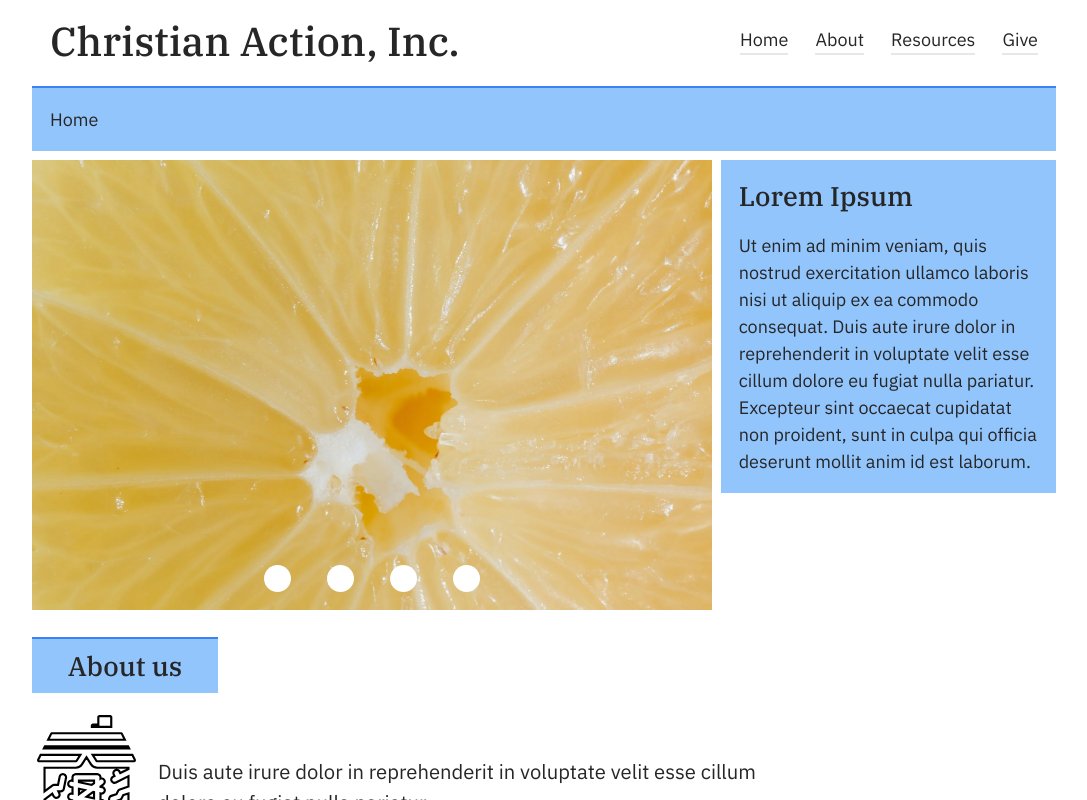
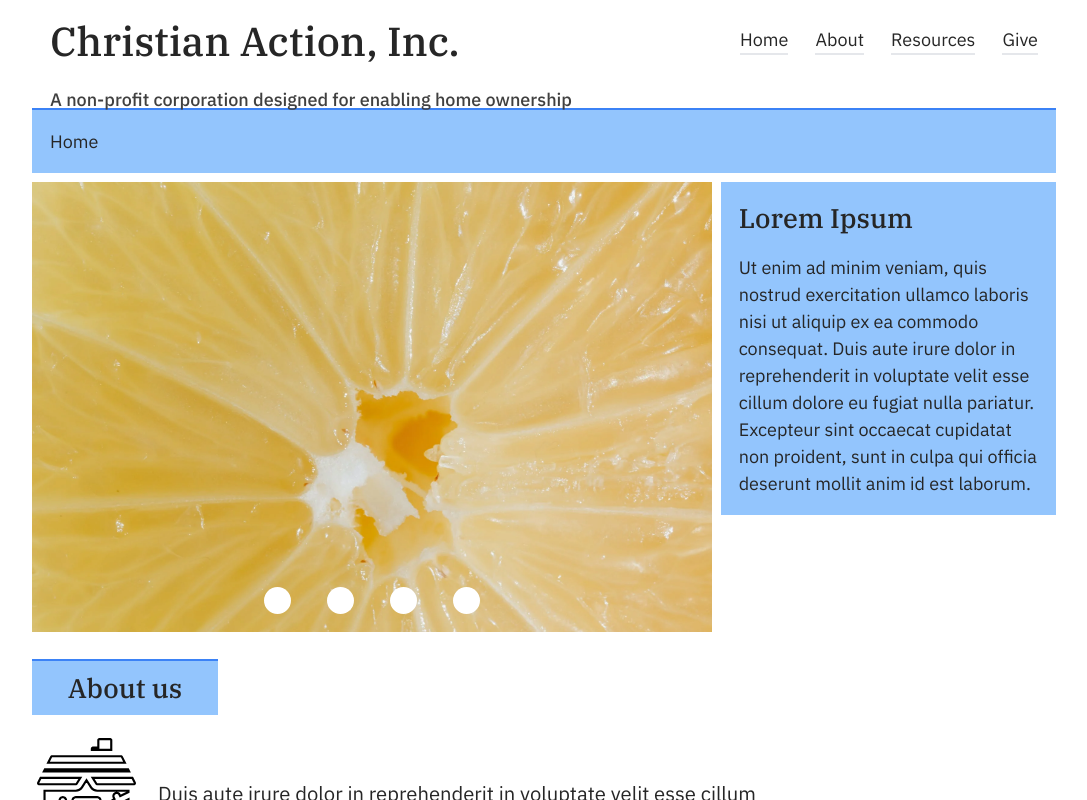
Before and after one commit to blaze-vincent/christian-action-2022, a Next.js app: page / in a window 1280 px wide. Shown: the top 800 px of the page, without its empty margins (96-1183 px from the left). Built offline with nearby package versions, Linux system fonts and the light colour scheme.

Commit message:
Add tagline to header

```diff
--- a/components/header.js
+++ b/components/header.js
@@ -3,7 +3,7 @@ import Navbar from "./generic/navbar/navbar";
 
 export default function Header(){
   return (<header
-    className="w-full max-w-screen-lg m-auto flex flex-col gap-1 text-neutral-800 "
+    className="w-full max-w-screen-lg m-auto flex flex-col text-neutral-800 "
   >
 
     {/* 'logo' and navbar*/}
@@ -19,10 +19,17 @@ export default function Header(){
       <Navbar />
     </div>
 
+    {/* tagline */}
+    <div
+      className="relative w-full max-w-max top-1 px-4 text-neutral-700 font-medium text-center"
+    >
+      <p>A non-profit corporation designed for enabling home ownership</p>
+    </div>
+
     {/* placeholder breadcrumb trail */}
     <div
       className="
-      w-full max-w-screen-lg m-auto p-4
+      w-full p-4
       bg-blue-300
       border-t-2 border-blue-500
       "
```
